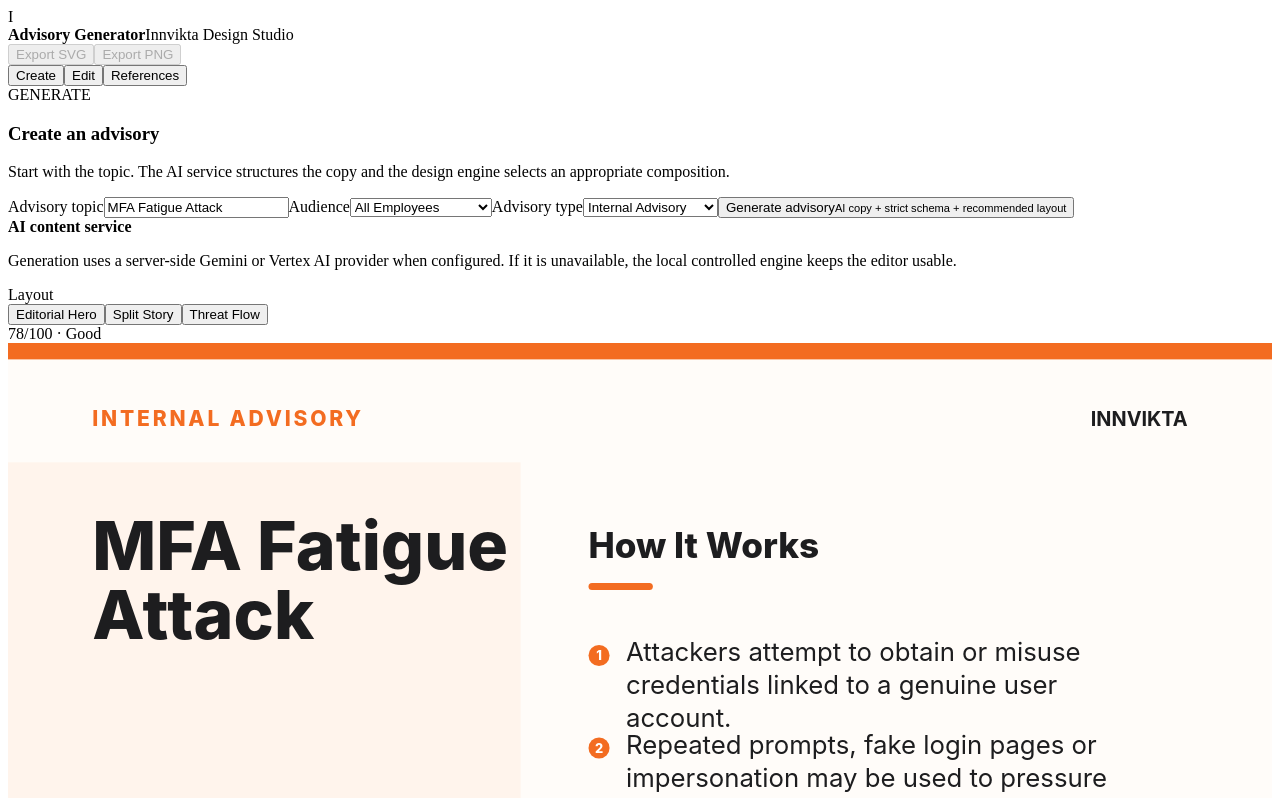
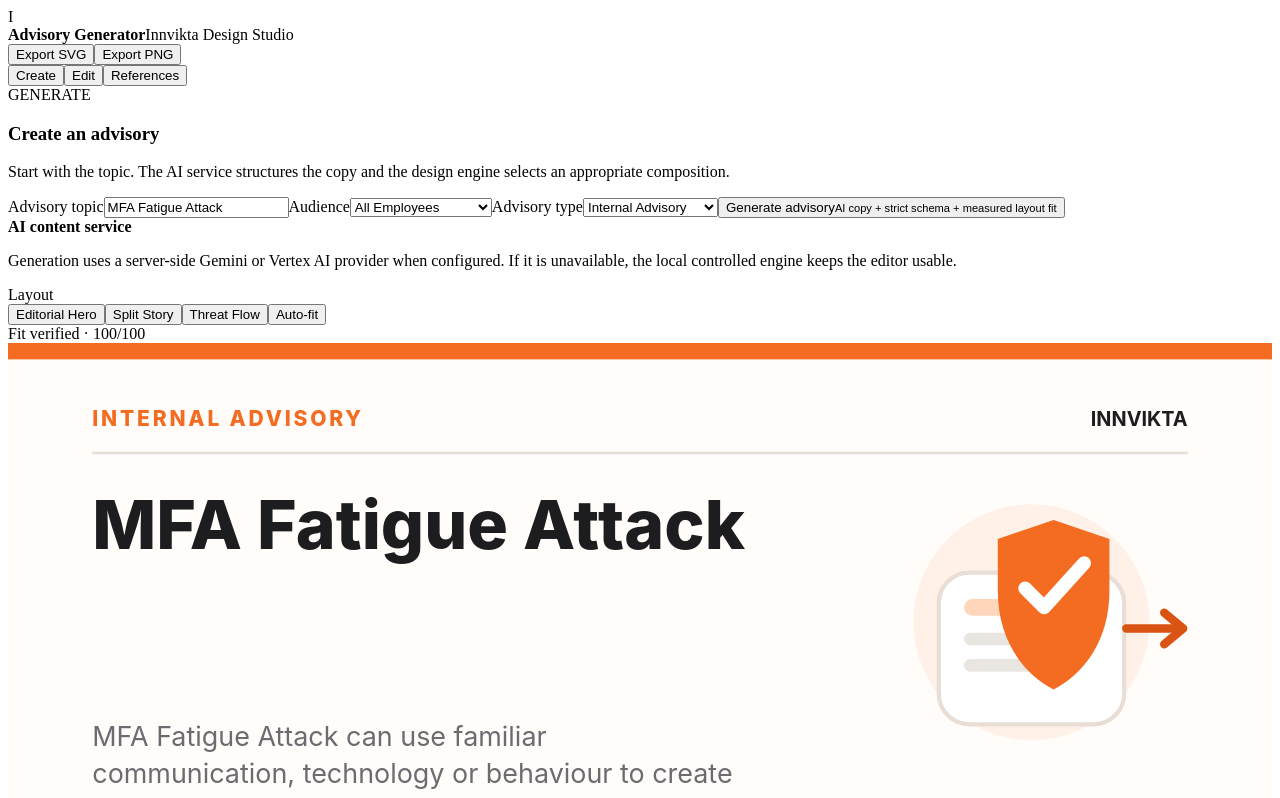
Before and after one commit to Himanshutadse114/Advisory-Generator, a React (Vite) app: page / in a window 1280 px wide. Shown: the top 798 px of the page. Built offline with nearby package versions, Linux system fonts and the light colour scheme; the HTML template or start-up script is replaced by a standard one.

Commit message:
Auto-select best fitting advisory layout

```diff
--- a/src/App.jsx
+++ b/src/App.jsx
@@ -9,6 +9,7 @@ import {
   getRecommendedTemplate
 } from './lib/advisoryEngine'
 import { generateAdvisoryContent } from './lib/contentService'
+import { getBestFitTemplate } from './lib/designIntelligence'
 import { exportAsPng, exportAsSvg } from './lib/exportAdvisory'
 import { evaluateAdvisory } from './lib/qualityChecker'
 import './quality.css'
@@ -38,7 +39,8 @@ function App() {
   const [topic, setTopic] = useState(initialAdvisory.topic)
   const [audience, setAudience] = useState(initialAdvisory.audience)
   const [advisoryType, setAdvisoryType] = useState(initialAdvisory.advisoryType)
-  const [template, setTemplate] = useState(getRecommendedTemplate(initialAdvisory.category))
+  const initialPreferredTemplate = getRecommendedTemplate(initialAdvisory.category)
+  const [template, setTemplate] = useState(getBestFitTemplate(initialAdvisory, initialPreferredTemplate))
   const [advisory, setAdvisory] = useState(initialAdvisory)
   const [panel, setPanel] = useState('create')
   const [referenceSearch, setReferenceSearch] = useState('')
@@ -63,6 +65,11 @@ function App() {
     }))
   }
 
+  const handleAutoFit = () => {
+    const preferred = getRecommendedTemplate(advisory.category)
+    setTemplate(getBestFitTemplate(advisory, preferred))
+  }
+
   const handleGenerate = async () => {
     if (!topic.trim() || generationState.status === 'loading') return
 
@@ -73,9 +80,10 @@ function App() {
 
     const result = await generateAdvisoryContent({ topic, audience, advisoryType })
     const next = result.advisory
+    const preferred = getRecommendedTemplate(next.category)
 
     setAdvisory(next)
-    setTemplate(getRecommendedTemplate(next.category))
+    setTemplate(getBestFitTemplate(next, preferred))
     setPanel('edit')
 
     if (result.fallback) {
@@ -149,7 +157,7 @@ function App() {
                 disabled={!topic.trim() || generationState.status === 'loading'}
               >
                 <span>{generationState.status === 'loading' ? 'Generating…' : 'Generate advisory'}</span>
-                <small>AI copy + strict schema + recommended layout</small>
+                <small>AI copy + strict schema + measured layout fit</small>
               </button>
 
               <div className={`system-note generation-note ${generationState.status}`}>
@@ -168,7 +176,7 @@ function App() {
               <div className="panel-heading compact">
                 <span className="eyebrow">CONTENT</span>
                 <h2>Edit advisory</h2>
-                <p>Changes update the vector artwork and design-quality score immediately.</p>
+                <p>Changes update the vector artwork and measured design-quality score immediately.</p>
               </div>
 
               <div className={`generation-result ${advisory.generation?.mode || 'local-preview'}`}>
@@ -192,11 +200,14 @@ function App() {
                   <b>{quality.score}</b>
                 </div>
                 {quality.issues.length === 0 ? (
-                  <p className="quality-pass">No content-fit issues detected for this layout.</p>
+                  <p className="quality-pass">Measured text fits the selected layout with no clipped content.</p>
                 ) : (
                   <ul>
                     {quality.issues.slice(0, 4).map(item => <li key={item.id}>{item.label}</li>)}
                   </ul>
+                )}
+                {!quality.fit.fits && (
+                  <button className="quality-autofit" type="button" onClick={handleAutoFit}>Auto-fit layout</button>
                 )}
               </div>
 
@@ -265,11 +276,12 @@ function App() {
                     {item.name}
                   </button>
                 ))}
+                <button className="auto-fit-button" type="button" onClick={handleAutoFit}>Auto-fit</button>
               </div>
             </div>
             <div className={`quality-chip ${quality.score < 75 ? 'warning' : ''}`}>
               <span className="quality-dot" />
-              {quality.score}/100 · {quality.status}
+              {quality.fit.fits ? 'Fit verified' : 'Overflow detected'} · {quality.score}/100
             </div>
           </div>
 
@@ -282,6 +294,7 @@ function App() {
           <div className="statusbar">
             <span>{advisory.category}</span>
             <span>{advisory.generation?.provider || 'local-rules'}</span>
+            <span>{quality.fit.fits ? 'Measured fit verified' : 'Measured overflow'}</span>
             <span>Quality {quality.score}/100</span>
             <span>1080 × 1350</span>
             <span>SVG master</span>
```
